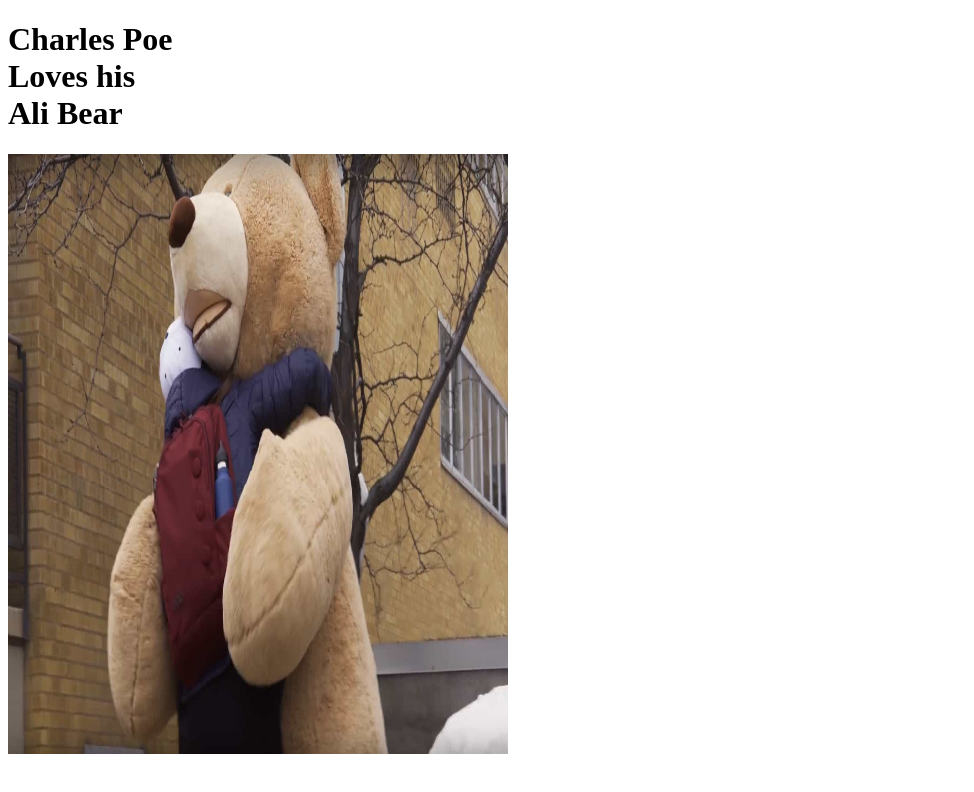
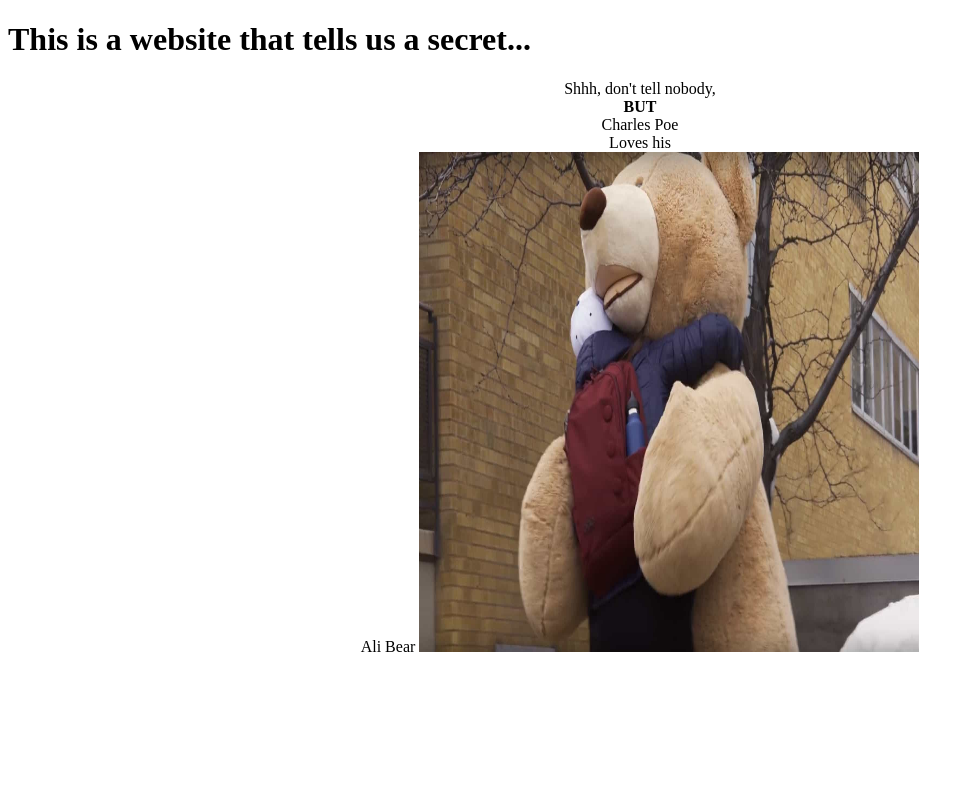
Before and after one commit to CEP-CIS/simple-website, a plain HTML site: page pages/secret.html in a window 1280 px wide. Shown: the whole page, without its empty margins (0-974 px from the left). Drawn offline with Linux system fonts and the light colour scheme.

Commit message:
update secret

```diff
--- a/pages/secret.html
+++ b/pages/secret.html
@@ -6,7 +6,12 @@
     <title></title>
 </head>
 <body>
-    <h1>Charles Poe <br /> Loves his<br /> Ali Bear</h1>
-    <p><img src="../images/giant-teddy-bear.jpg" alt="Koe hugging Ali Bear" width="500" height="600"></p>
+    <h1>This is a website that tells us a secret...</h1>
+    <p style="text-align:center">
+        Shhh, don't tell nobody,<br />
+        <b>BUT</b><br />
+        Charles Poe <br /> Loves his<br /> Ali Bear
+        <img src="../images/giant-teddy-bear.jpg" alt="Koe hugging Ali Bear" width="500" height="500">
+        </p">
 </body>
 </html>
```
